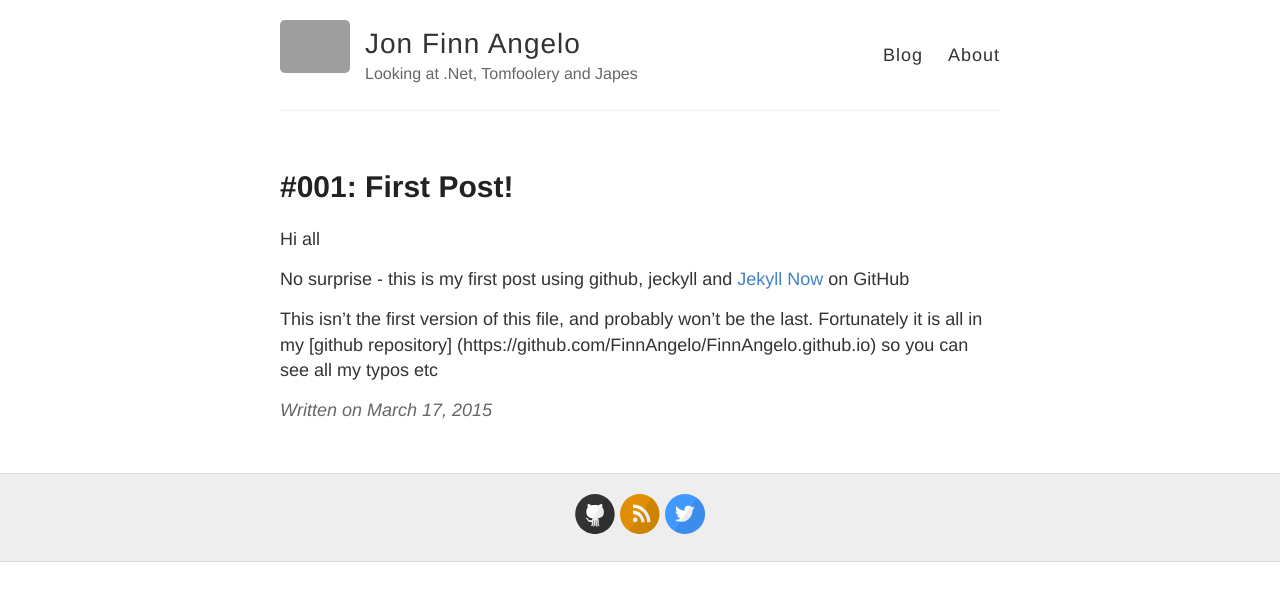
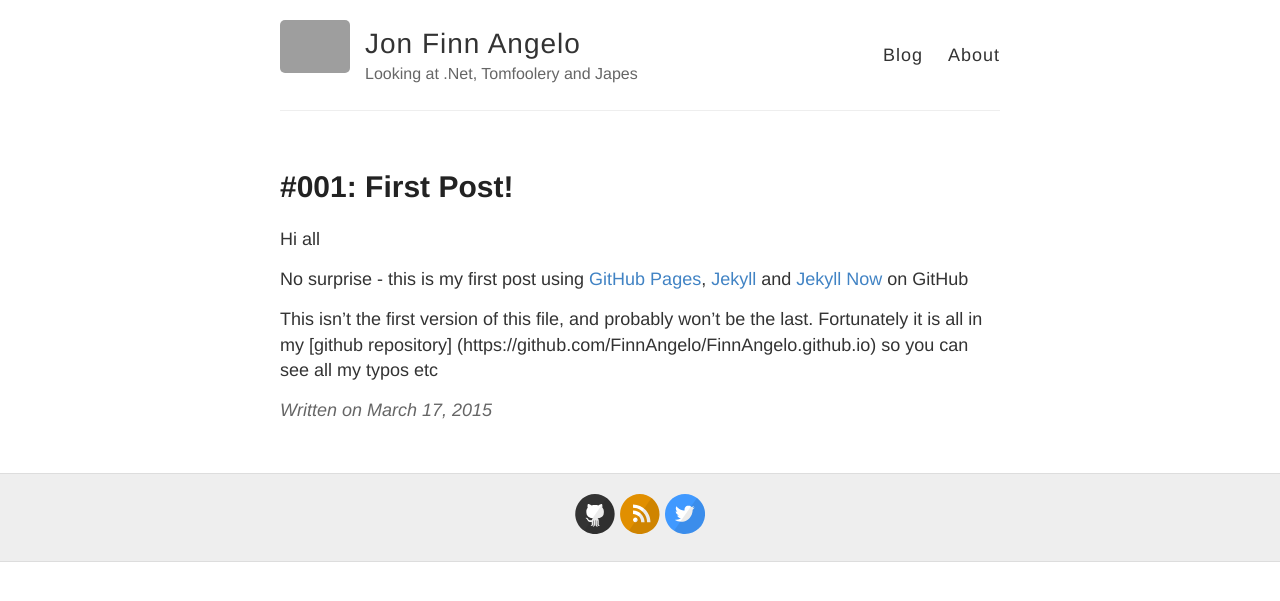
Before and after one commit to FinnAngelo/FinnAngelo.github.io, a Jekyll site: the page built from _posts/2015-3-17-001-First Post.md, in a window 1280 px wide. Shown: the top 601 px of the page. Built offline with Jekyll 4.4.1, drawn with Linux system fonts in a browser that asks for light colours; Markdown is read by kramdown in place of the engine named in the settings; grey boxes are pictures that could not be loaded.

Commit message:
Add links to my first post

```diff
--- a/_posts/2015-3-17-001-First Post.md
+++ b/_posts/2015-3-17-001-First Post.md
@@ -6,6 +6,6 @@ published: true
 
 Hi all
 
-No surprise - this is my first post using github, jeckyll and [Jekyll Now](https://github.com/barryclark/jekyll-now) on GitHub
+No surprise - this is my first post using [GitHub Pages](https://pages.github.com/), [Jekyll](http://jekyllrb.com/docs/quickstart/) and [Jekyll Now](https://github.com/barryclark/jekyll-now) on GitHub
 
 This isn't the first version of this file, and probably won't be the last. Fortunately it is all in my [github repository] (https://github.com/FinnAngelo/FinnAngelo.github.io) so you can see all my typos etc
```
